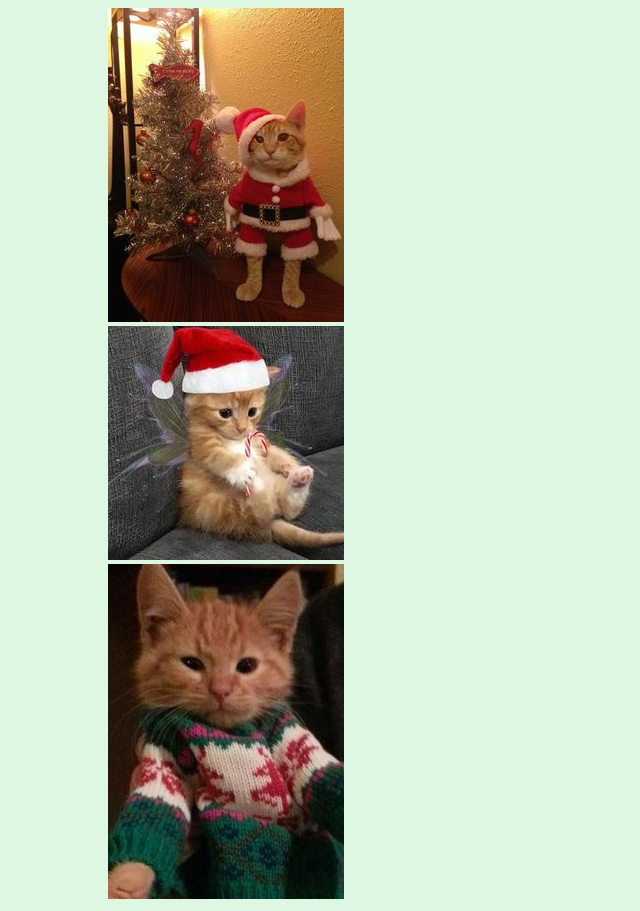
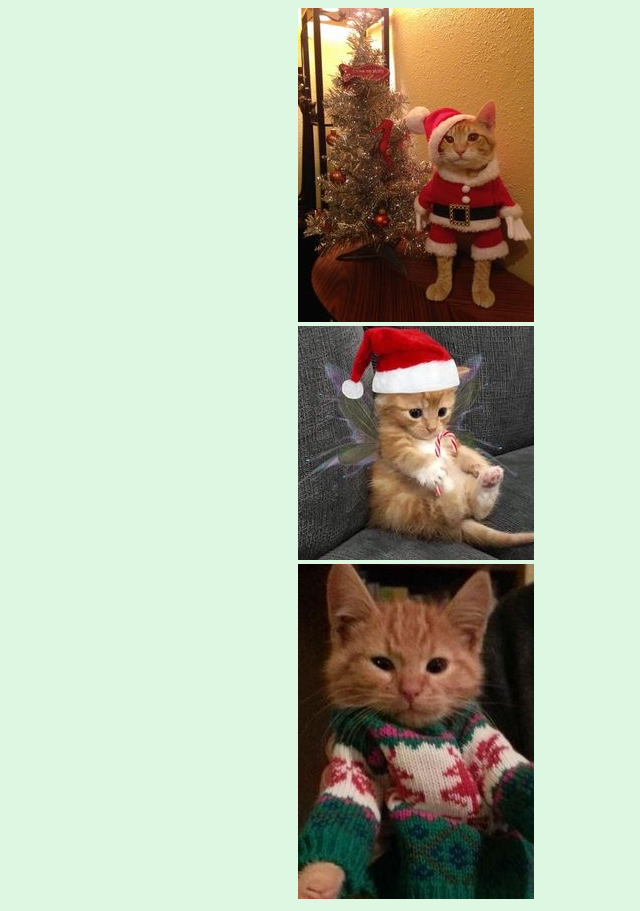
Before and after one commit to jaw221/Christmas, a plain HTML site: page kitties.html in a window 1280 px wide. Shown: the whole page, without its empty margins (216-856 px from the left). Drawn offline with Linux system fonts and the light colour scheme.

Commit message:
Update style.css

```diff
--- a/style.css
+++ b/style.css
@@ -34,5 +34,5 @@ body {
   color: #e78ea9;
 }
 .kitties {
-  margin-left: 25%;
+  margin-left: 40%;
 }
```
